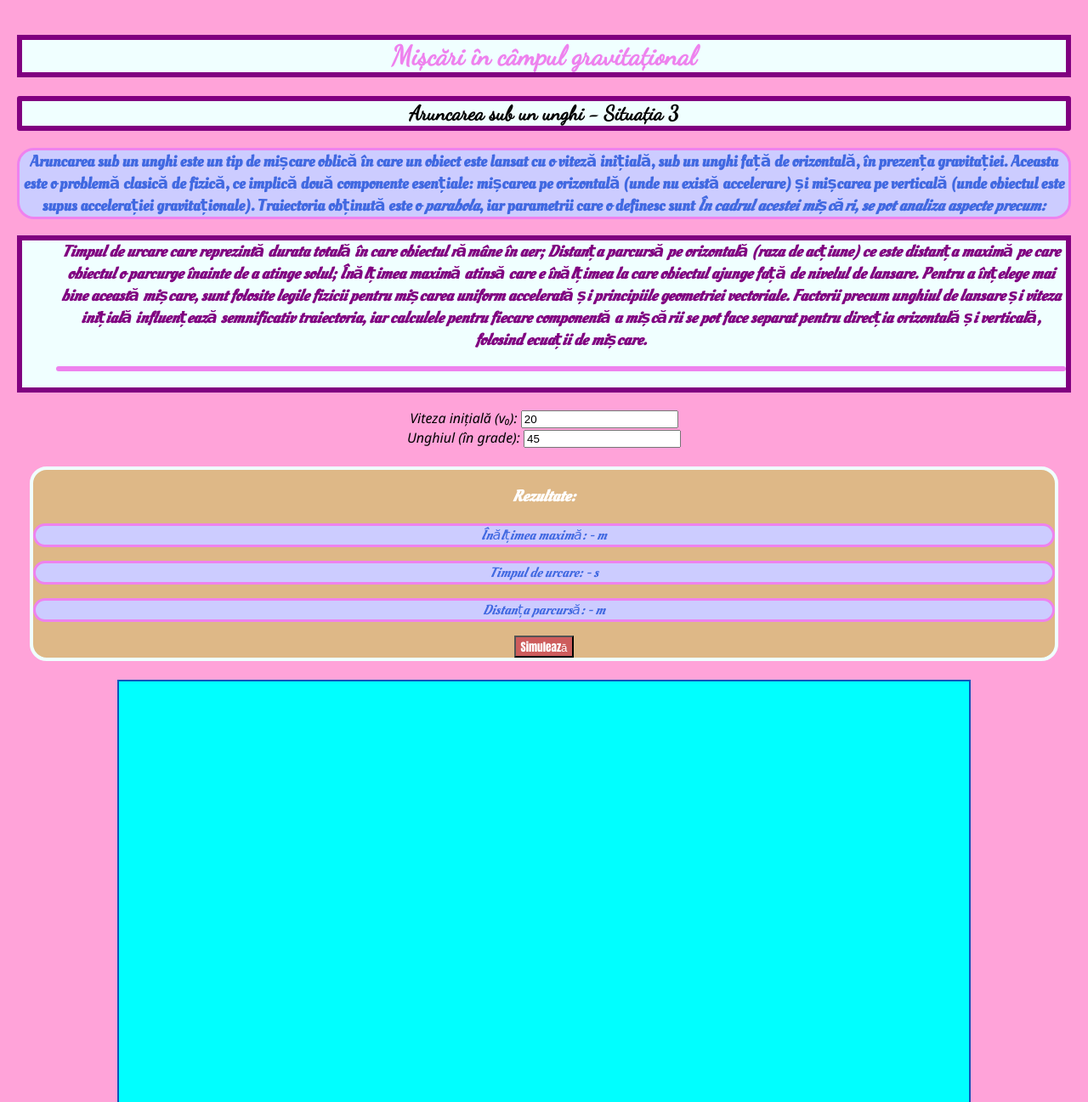
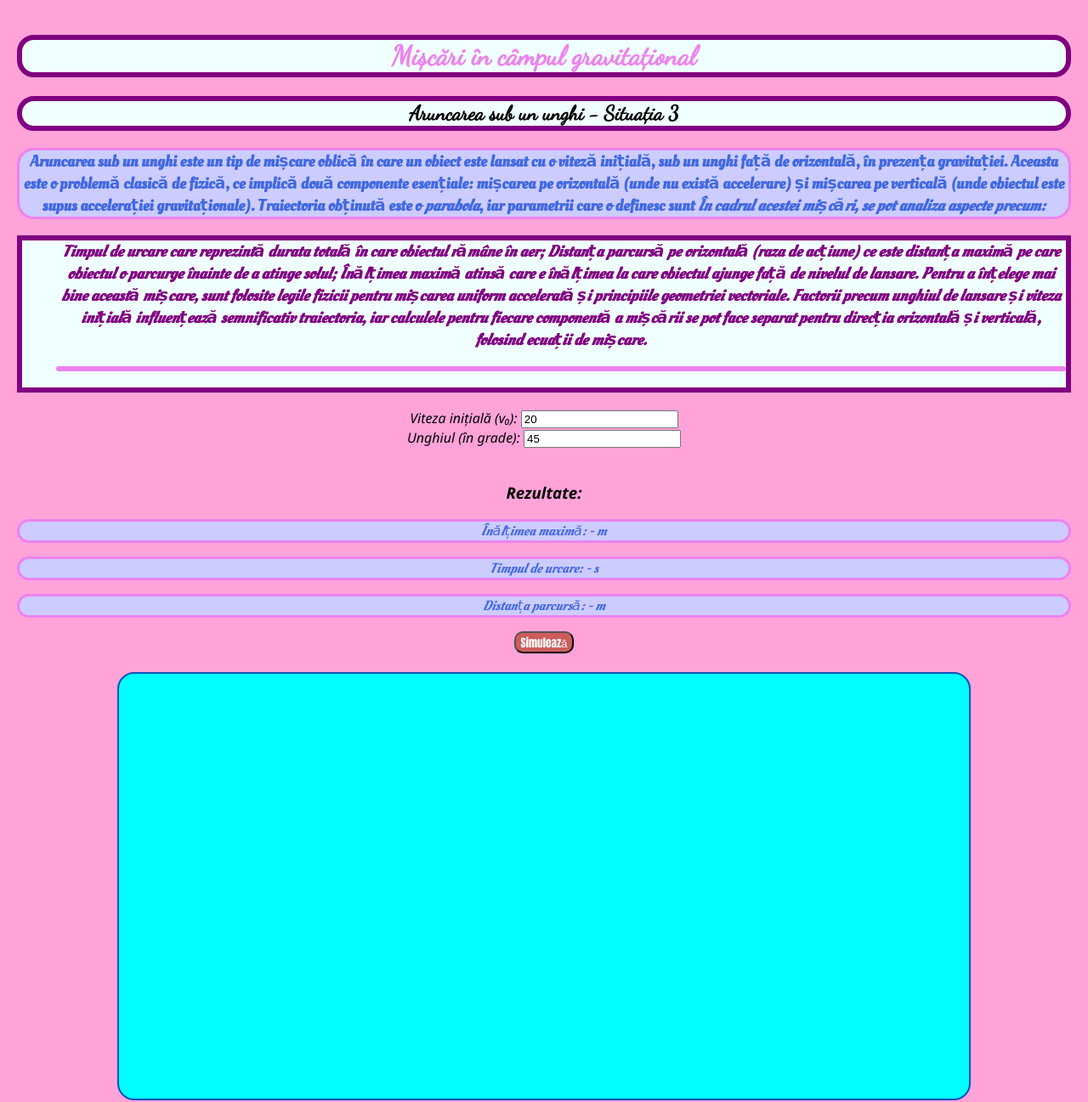
Before and after one commit to chrisstina33/Miscari-in-campul-gravitational.ro, a plain HTML site: page Aruncarea sub un unghi.html in a window 1280 px wide. Shown: the top 1297 px of the page at 85% size. Drawn offline with Linux system fonts and the light colour scheme.

Commit message:
Update Aruncarea sub un unghi.html

```diff
--- a/Aruncarea sub un unghi.html
+++ b/Aruncarea sub un unghi.html
@@ -37,6 +37,7 @@ canvas {
     background-color:aqua;
   transition: transform 0.3s ease; /* tranziție lină */
     cursor: pointer; /* cursorul devine mână */
+  border-radius:20px;
 
 
 }
@@ -47,6 +48,7 @@ button{
   background-color: indianred;
   transition: transform 0.3s ease; /* tranziție lină */
     cursor: pointer; /* cursorul devine mână */
+  border-radius: 10px;
 
 
 }
@@ -59,6 +61,7 @@ button{
       margins: 20px 0 0 20px;
       transition: transform 0.3s ease; /* tranziție lină */
     cursor: pointer; /* cursorul devine mână */
+      border-radius:20px;
 
 
     }
@@ -70,6 +73,7 @@ button{
      border-radius: 3px;
    transition: transform 0.3s ease; /* tranziție lină */
     cursor: pointer; /* cursorul devine mână */
+   border-radius: 20px;
 
 
     }
@@ -85,6 +89,17 @@ button{
 
     }
 
+    h2:hover{
+      transform: scale(1.05);
+         transition: transform 0.3s ease; /* tranziție lină */
+    cursor: pointer; /* cursorul devine mână */
+    }
+
+    h1:hover{
+      transform: scale(1.05);
+         transition: transform 0.3s ease; /* tranziție lină */
+    cursor: pointer; /* cursorul devine mână */}
+
 
     p{
       font-family: 'Oleo Script', cursive;
@@ -96,12 +111,11 @@ button{
     cursor: pointer; /* cursorul devine mână */
 
 
-    }
 
     .results{
       font-family: 'Oleo Script', cursive;
       color: white;
-      background-color: burlywood;
+      background-color:#F08080;
       transition: transform 0.3s ease; /* tranziție lină */
     cursor: pointer; /* cursorul devine mână */
       border-radius:20px;
```
